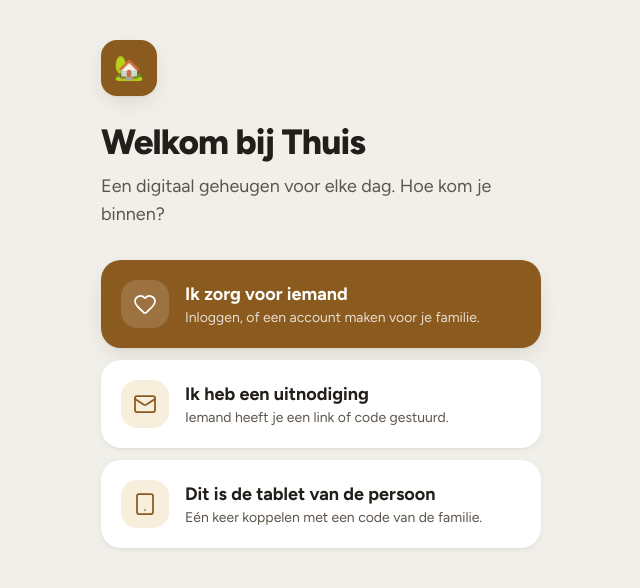
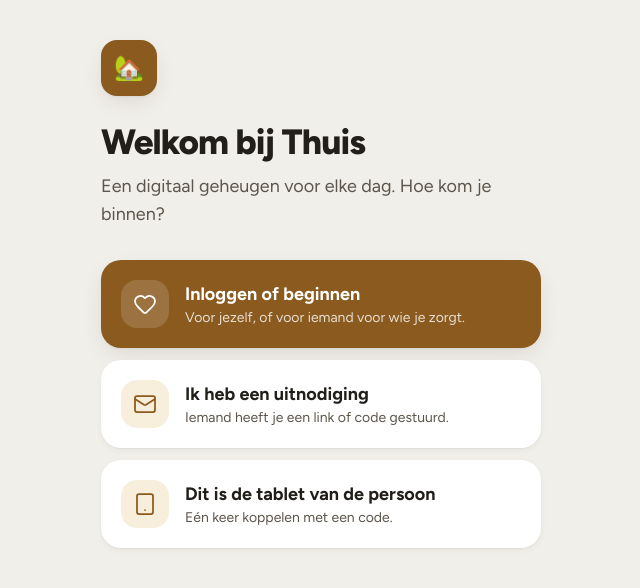
Before and after one commit to stijnborloo1979/care, a React (Vite) app: page /login in a window 1280 px wide. Shown: the top 588 px of the page, without its empty margins (319-959 px from the left). Built offline with nearby package versions, Linux system fonts and the light colour scheme; no server answers.

Commit message:
Add files via upload

```diff
--- a/src/features/auth/Welcome.tsx
+++ b/src/features/auth/Welcome.tsx
@@ -63,11 +63,14 @@ function Deuren() {
       </p>
 
       <div className="mt-8 space-y-3">
+        {/* Neutraal geformuleerd: de app is er ook voor wie ze zelf gebruikt.
+            "Ik zorg voor iemand" als enige hoofddeur sloot die persoon
+            buiten, net nu de persoon eigenaar kan zijn. */}
         <Deur
           naar="/login/familie"
           icoon={<Heart size={24} strokeWidth={1.75} />}
-          titel="Ik zorg voor iemand"
-          onder="Inloggen, of een account maken voor je familie."
+          titel="Inloggen of beginnen"
+          onder="Voor jezelf, of voor iemand voor wie je zorgt."
           hoofd
         />
         <Deur
@@ -80,7 +83,7 @@ function Deuren() {
           naar="/login/tablet"
           icoon={<Tablet size={24} strokeWidth={1.75} />}
           titel="Dit is de tablet van de persoon"
-          onder="Eén keer koppelen met een code van de familie."
+          onder="Eén keer koppelen met een code."
         />
       </div>
     </>
--- a/src/features/onboarding/Onboarding.tsx
+++ b/src/features/onboarding/Onboarding.tsx
@@ -27,7 +27,9 @@ export default function Onboarding() {
   const navigate = useNavigate()
   const queryClient = useQueryClient()
 
-  const [voorWie, setVoorWie] = useState<'zelf' | 'familielid'>('familielid')
+  // Geen standaardkeuze: of je de app zelf gebruikt of voor iemand anders,
+  // bepaalt wie eigenaar wordt. Dat moet een bewuste keuze zijn.
+  const [voorWie, setVoorWie] = useState<'zelf' | 'familielid' | null>(null)
   const [naam, setNaam] = useState('')
   const [adres, setAdres] = useState('')
   const [mensen, setMensen] = useState<Persoon[]>([LEEG, LEEG, LEEG])
@@ -88,7 +90,8 @@ export default function Onboarding() {
   const stappen = [
     {
       titel: 'Voor wie is deze app?',
-      onder: 'Dat bepaalt welk scherm je straks ziet.',
+      onder: 'Dat bepaalt wie de app beheert en welk scherm je straks ziet.',
+      verplicht: voorWie === null,
       inhoud: (
         <div className="space-y-3">
           {(
```
